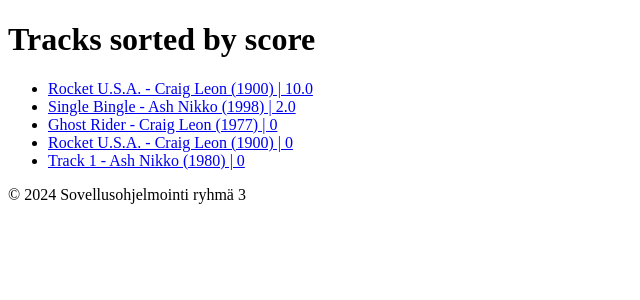
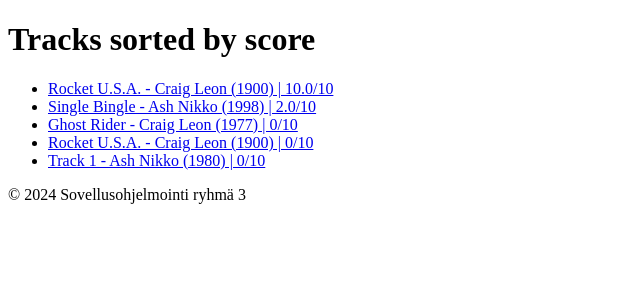
Before and after one commit to iivariepic/Music-App, a Django app: page /top_tracks/ in a window 1280 px wide. Shown: the part 98-398 px from the top of the page, without its empty margins (0-640 px from the left). Run offline with Django 4.2, Linux system fonts and the light colour scheme; data comes from the database, SQL or seed files in the repository.

Commit message:
Added /10 to score

```diff
--- a/music_app/templates/music_app/albums.html
+++ b/music_app/templates/music_app/albums.html
@@ -6,7 +6,7 @@
         {% for album in albums %}
             <li>
                 <a href="{% url 'music_app:track_list' album_id=album.id %}">
-                    {{ album.name }} - {{ album.artist.name }} ({{ album.release_year }}) | {{ album.get_avg_score }}
+                    {{ album.name }} - {{ album.artist.name }} ({{ album.release_year }}) | {{ album.get_avg_score }}/10
                 </a>
             </li>
         {% endfor %}
--- a/music_app/templates/music_app/top_rated_tracks.html
+++ b/music_app/templates/music_app/top_rated_tracks.html
@@ -6,7 +6,7 @@
         {% for track in tracks %}
             <li>
                 <a href="{% url 'music_app:track_details' track_id=track.id %}">
-                    {{ track.name }} - {{ track.artist.name }} ({{ track.release_year }}) | {{ track.get_avg_score }}
+                    {{ track.name }} - {{ track.artist.name }} ({{ track.release_year }}) | {{ track.get_avg_score }}/10
                 </a>
             </li>
         {% endfor %}
```
